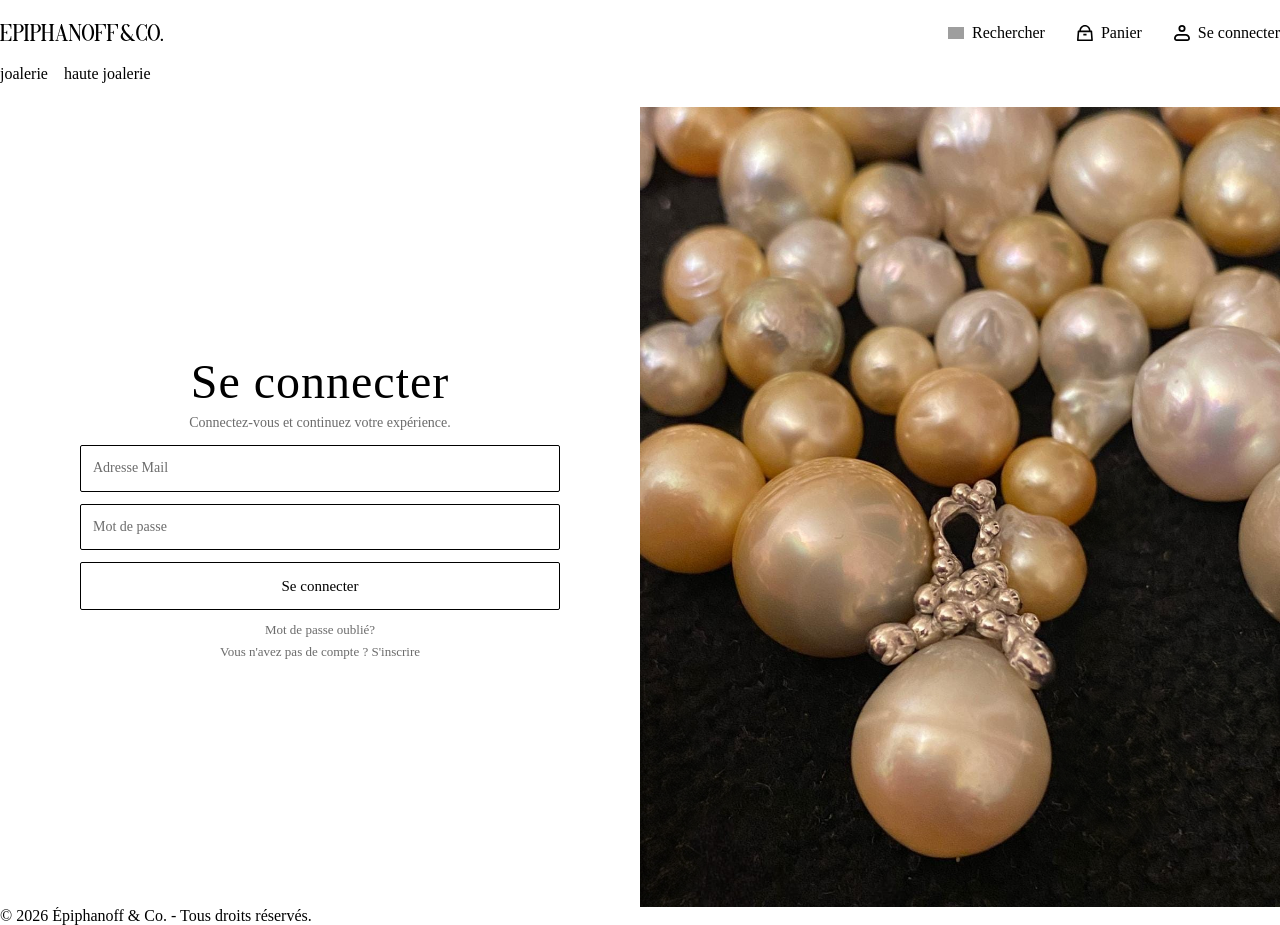
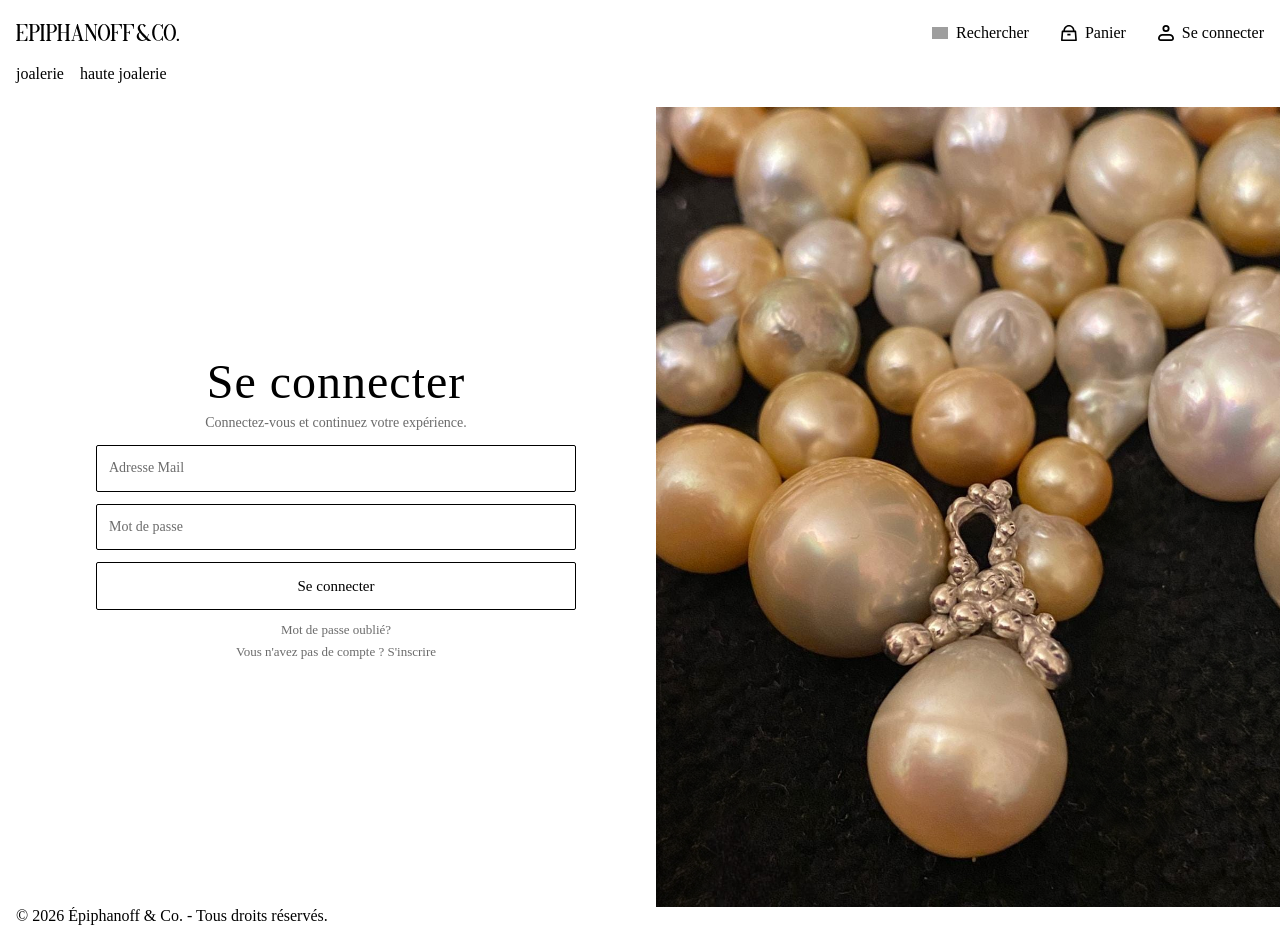
Before and after one commit to Floguimax-68/Exercice-Back-End-S4, a PHP site: page / in a window 1280 px wide. Run offline with PHP 8.4, Linux system fonts and the light colour scheme; some web fonts are replaced; grey boxes are pictures that could not be loaded.

Commit message:
Update auth.css

```diff
--- a/style/auth.css
+++ b/style/auth.css
@@ -1,8 +1,3 @@
-.page-auth {
-    padding-left: 0;
-    padding-right: 0;
-}
-
 .authentification {
     position: relative;
     width: 100vw;
```
